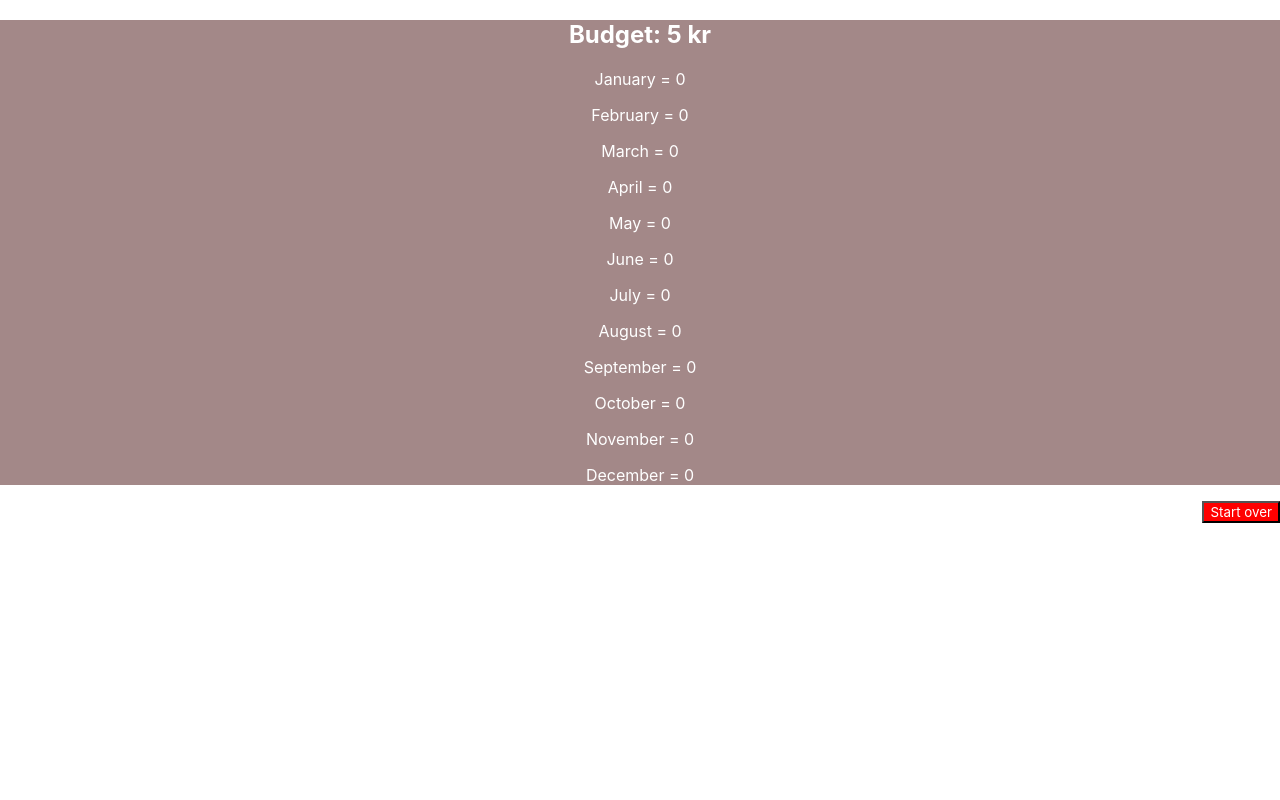
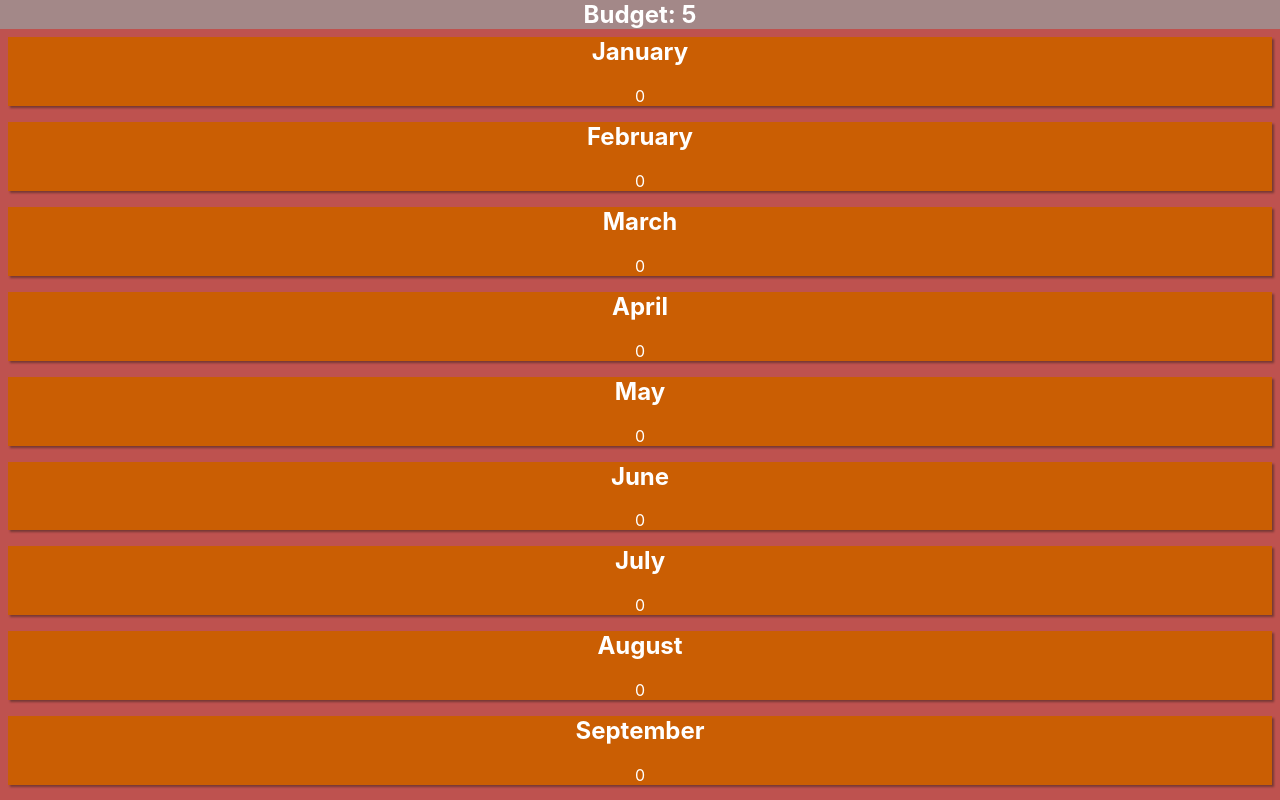
Before and after one commit to bragerosberg/budget-manager, a React (Create React App) app: page / in a window 1280 px wide. Both pictures are taken after typing "5" into the empty fields and a click on the button "Submit". Shown: the top 800 px of the page. Built offline with nearby package versions, Linux system fonts and the light colour scheme.

Commit message:
Added styling for budgetboard, displaying each month. Onto creating Individual pages for months

```diff
--- a/src/components/budget/Budget.jsx
+++ b/src/components/budget/Budget.jsx
@@ -1,4 +1,4 @@
-import React, { useEffect, useState } from 'react';
+import React, { useState } from 'react';
 import Month from '../month/Month';
 import './budget.css';
 
@@ -20,11 +20,12 @@ const Budget = () => {
   return budgetSet ? (
     <section className="budget__wrapper">
       {console.log(yearlyBudget)}
-      <h1>Budget: {yearlyBudget} kr</h1>
+      <h1 className="budget__header">Budget: {yearlyBudget}</h1>
       <Month yearlyBudget={yearlyBudget} />
       <button className="budget__resetbutton" onClick={handleSubmit}>Start over</button>
     </section>
   ) : (
+    <aside>
       <form className="form__wrapper" onSubmit={handleSubmit}>
         <h1 className="form__header">Enter your budget</h1>
         <input
@@ -33,9 +34,9 @@ const Budget = () => {
           placeholder="Enter budget here"
           onChange={handleChange}
         />
-
         <button type="submit">Submit</button>
       </form>
+    </aside>
   )
 }
 
--- a/src/components/budget/budget.css
+++ b/src/components/budget/budget.css
@@ -7,3 +7,12 @@
   color: white;
   float: right;
 }
+
+.budget__header,
+.form__header {
+  margin: 0;
+}
+
+.waitingImage {
+  width: 80%;
+}
--- a/src/components/month/Month.jsx
+++ b/src/components/month/Month.jsx
@@ -1,17 +1,20 @@
 import React, { useEffect, useState } from 'react';
 import year from './year';
-
+import './month.css';
 
 const Month = (props) => {
   const [monthlyBudget, updateMonthlyBudget] = useState(null);
 
   useEffect(() => {
-    updateMonthlyBudget(Math.floor(props.yearlyBudget/12));
+    updateMonthlyBudget(Math.floor(props.yearlyBudget/12)); // floors down to integer
   }, [props.yearlyBudget])
 
   return (
-      <section>
-        {year.map(month => <p>{month} = {monthlyBudget}</p>)}
+      <section className="month__wrapper">
+        {year.map(month => <div className="month--section">
+          <h2 className="month__name">{month}</h2>
+          <p>{monthlyBudget}</p>
+        </div>)}
       </section>
     )
 }
--- /dev/null
+++ b/src/components/month/month.css
@@ -0,0 +1,20 @@
+.month__wrapper {
+  display: flex;
+  flex-direction: column;
+  align-items: space-between;
+  background-color: #be524f;
+}
+
+.month--section {
+  background-color: #ca5e03;
+  margin: 0.5em;
+  box-shadow: rgba(31, 26, 21, 0.452) 2px 2px 2px;
+}
+
+.month__name {
+  margin-top: 0;
+}
+
+.month--section p {
+  margin: 0;
+}
```
Lines whose indentation alone changed are shown as unchanged.
